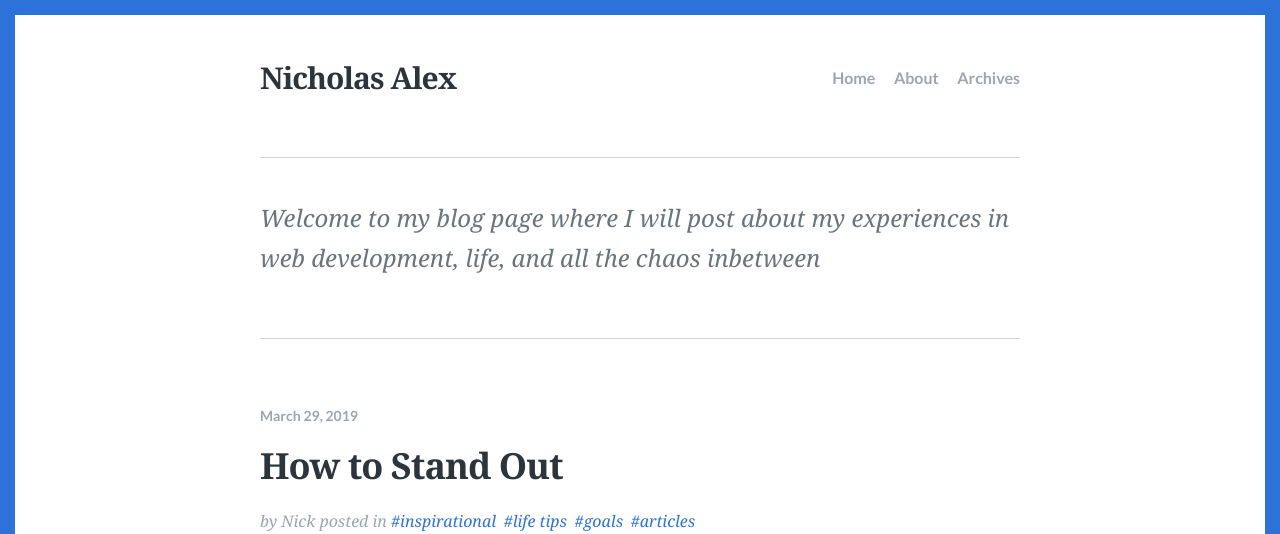
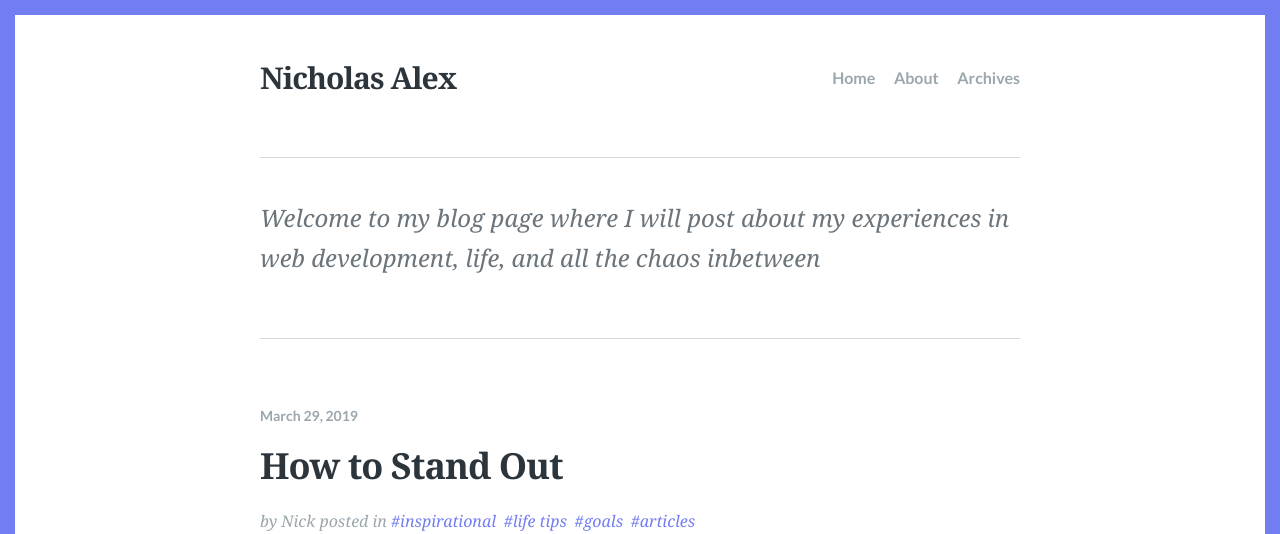
Before and after one commit to smiley-coyote/smiley-coyote.github.io, a Jekyll site: the page built from index.html, in a window 1280 px wide. Shown: the top 534 px of the page. Built offline with Jekyll 4.4.1, drawn with Linux system fonts in a browser that asks for light colours; some web fonts are replaced; the list of posts is cut into pages by our own code; grey boxes are pictures that could not be loaded.

Commit message:
changed border and link colors

```diff
--- a/assets/css/style.scss
+++ b/assets/css/style.scss
@@ -599,3 +599,33 @@ a.back-to-top:hover {
     margin: 0 0 5px;
   }
 }
+
+// changes made by me
+
+html {
+  border-color: #727df1;
+}
+
+a {
+  color: #727df1;
+}
+
+.main-navigation a:hover {
+  color: #727df1;
+}
+
+.post-title a:hover{
+  color:#727df1;
+}
+
+.featured-post{
+  color:#727df1;
+}
+
+.site-title a:hover{
+  color:#727df1;
+}
+
+.offsite-links a:hover{color:#727df1}
+
+a.back-to-top:hover{border-color:#727df1;color:#727df1;}
```
